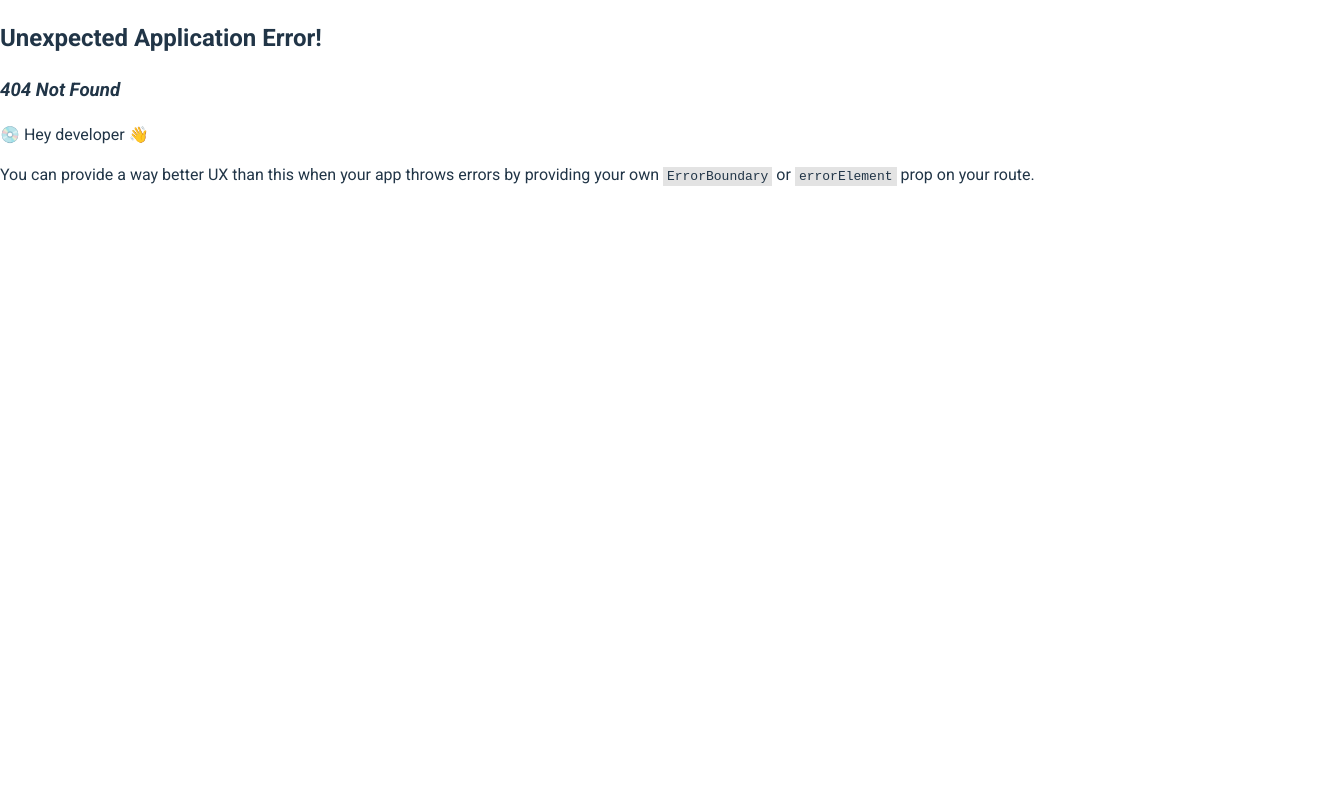
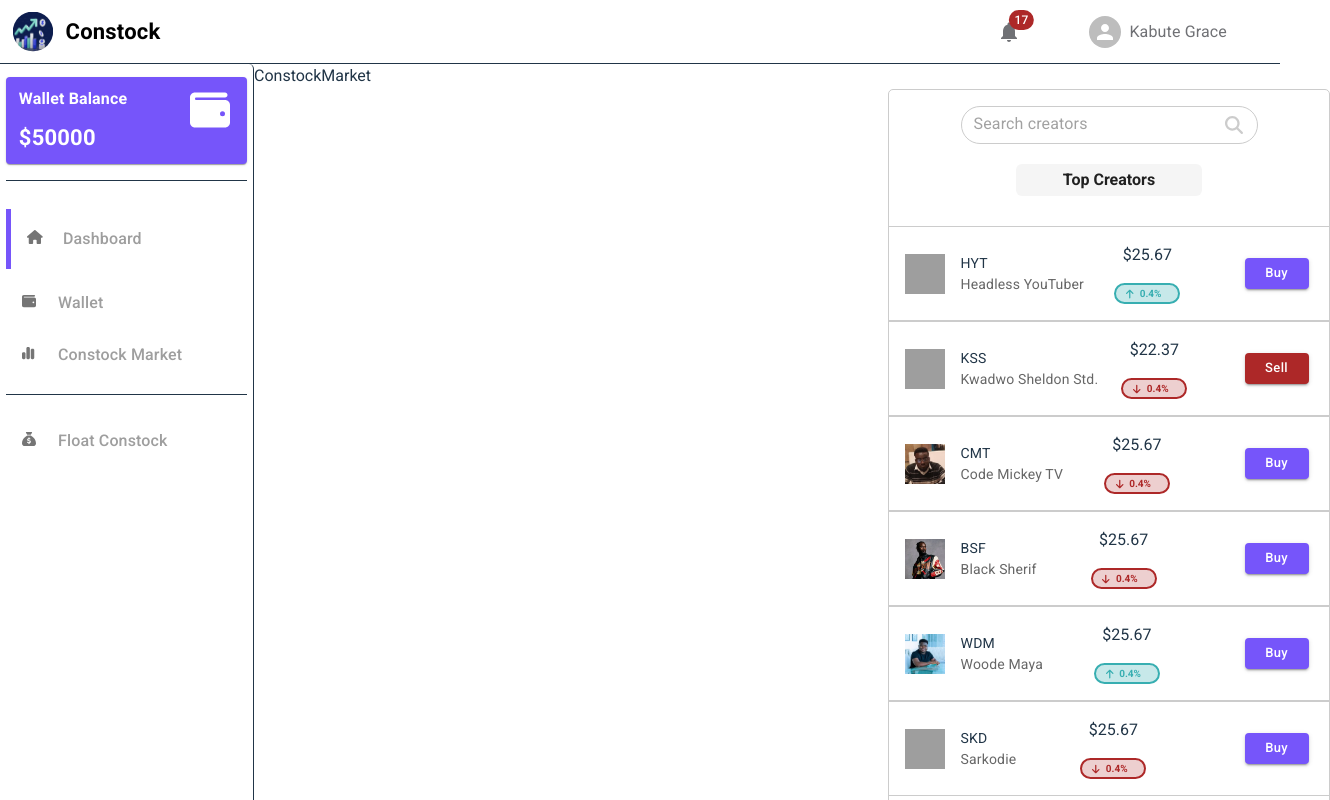
Before and after one commit to Tom-Sarfo/Constock, a React (Vite) app: page /market in a window 1280 px wide. Before the commit this address had no page. Shown: the top 800 px of the page, 1330 px wide, since content can reach past the window. Built offline with nearby package versions, Linux system fonts and the light colour scheme; grey boxes are pictures that could not be loaded; a web font is replaced by a local one.

Commit message:
Add route navigation

```diff
--- a/src/Components/MenuCard.jsx
+++ b/src/Components/MenuCard.jsx
@@ -5,8 +5,9 @@ import ListItemIcon from "@mui/material/ListItemIcon";
 import ListItemText from "@mui/material/ListItemText";
 import PropTypes from "prop-types";
 import { ActiveBar } from "./Styled";
+import { Link } from "react-router-dom";
 
-function MenuCard({ menuTitle, icon, styles, active, onClick }) {
+function MenuCard({ menuTitle, icon, styles, active, onClick , routeTo}) {
   return (
     <MenuList
       sx={styles}
@@ -30,7 +31,7 @@ function MenuCard({ menuTitle, icon, styles, active, onClick }) {
         <ListItemIcon>
           <FontAwesomeIcon icon={icon} size="sm" />
         </ListItemIcon>
-        <ListItemText>{menuTitle}</ListItemText>
+        <ListItemText><Link to={routeTo} style={{textDecoration: 'none', color: '#9E9E9E'}}>{menuTitle}</Link></ListItemText>
       </MenuItem>
     </MenuList>
   );
@@ -42,6 +43,7 @@ MenuCard.propTypes = {
   styles: PropTypes.object,
   active: PropTypes.bool.isRequired,
   onClick: PropTypes,
+  routeTo: PropTypes.string
 };
 
 export default MenuCard;
--- a/src/Layouts/MainLayout.jsx
+++ b/src/Layouts/MainLayout.jsx
@@ -1,8 +1,8 @@
-import Dashboard from "../Routes/Dashboard";
+import { Outlet } from "react-router-dom";
 function MainLayout() {
   return (
     <div>
-      <Dashboard />
+      <Outlet />
     </div>
   );
 }
--- a/src/Layouts/SideNavigation.jsx
+++ b/src/Layouts/SideNavigation.jsx
@@ -66,18 +66,21 @@ export default function SideNavigation() {
           icon={faHome}
           active={activeMenu === "Dashboard"}
           onClick={() => handleMenuClick("Dashboard")}
+          routeTo="/dashboard"
         />
         <MenuCard
           menuTitle="Wallet"
           icon={faWallet}
           active={activeMenu === "Wallet"}
           onClick={() => handleMenuClick("Wallet")}
+          routeTo="/wallet"
         />
         <MenuCard
           menuTitle="Constock Market"
           icon={faChartSimple}
           active={activeMenu === "Constock Market"}
           onClick={() => handleMenuClick("Constock Market")}
+          routeTo="/market"
         />
       </Box>
       <Box
@@ -93,6 +96,7 @@ export default function SideNavigation() {
           icon={faSackDollar}
           active={activeMenu === "Float Constock"}
           onClick={() => handleMenuClick("Float Constock")}
+          routeTo="/float-constock"
         />
       </Box>
       <Box sx={{ paddingTop: "20px" }}>
@@ -101,6 +105,7 @@ export default function SideNavigation() {
           icon={faGear}
           active={activeMenu === "Setting"}
           onClick={() => handleMenuClick("Setting")}
+          routeTo="/settings"
         />
       </Box>
     </Container>
--- a/src/Layouts/TopNavigation.jsx
+++ b/src/Layouts/TopNavigation.jsx
@@ -44,7 +44,7 @@ const TopNavigation = ({ badgeContent, userName, userAvatar }) => {
             color: "#707175",
           }}
         >
-          <Badge badgeContent={badgeContent} color="primary">
+          <Badge badgeContent={badgeContent} color="secondary">
             <NotificationsIcon sx={{ color: "#707175" }} />
           </Badge>
         </IconButton>
--- /dev/null
+++ b/src/Routes/ConstockMarket.jsx
@@ -0,0 +1,5 @@
+function ConstockMarket() {
+  return <div>ConstockMarket</div>;
+}
+
+export default ConstockMarket;
--- /dev/null
+++ b/src/Routes/FloatConstock.jsx
@@ -0,0 +1,5 @@
+function FloatConstock() {
+  return <div>FloatConstock</div>;
+}
+
+export default FloatConstock;
--- /dev/null
+++ b/src/Routes/Wallet.jsx
@@ -0,0 +1,5 @@
+function Wallet() {
+  return <div>Wallet</div>;
+}
+
+export default Wallet;
```
Also changed, not shown: src/Router.jsx (+21 -4 lines).
